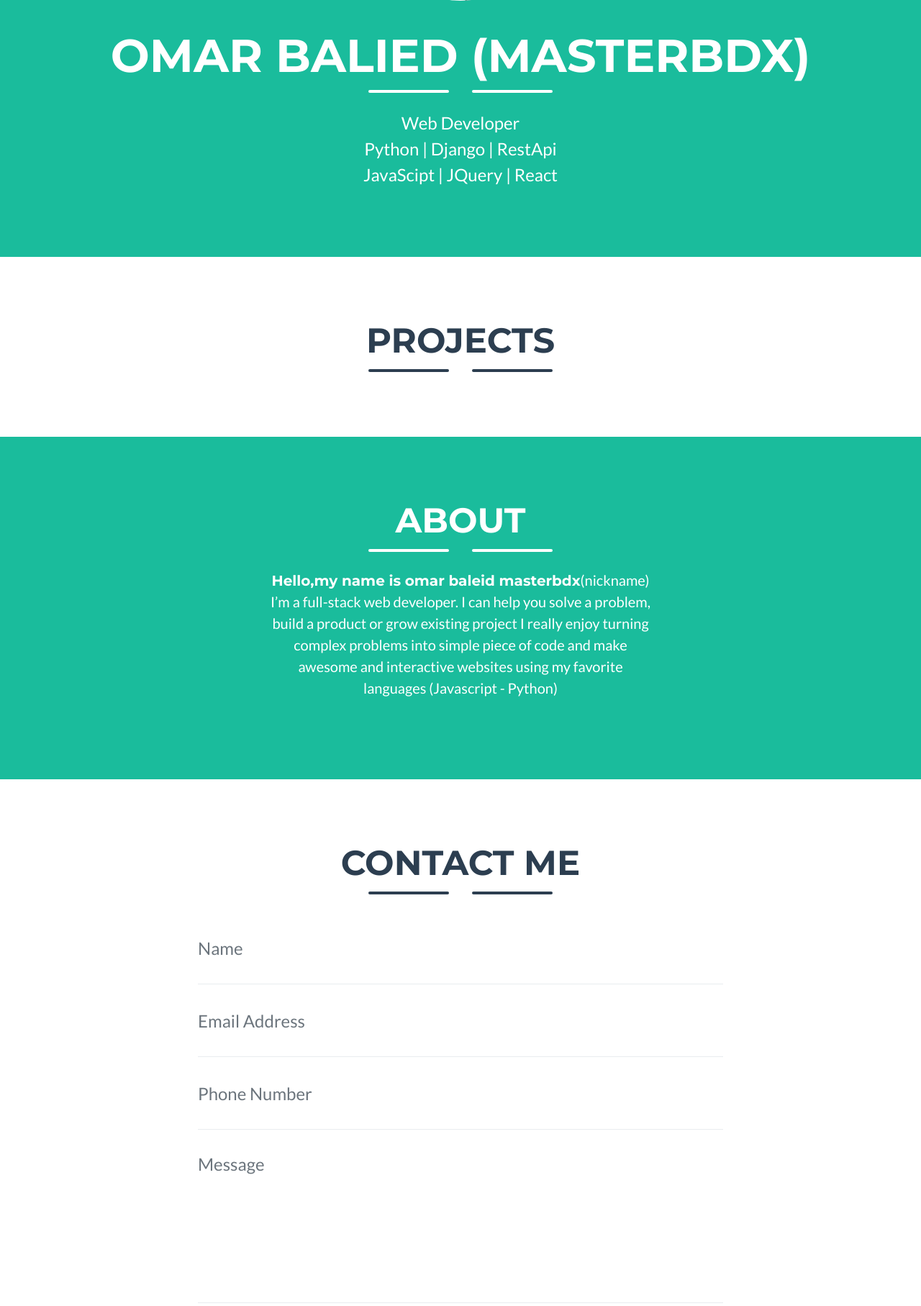
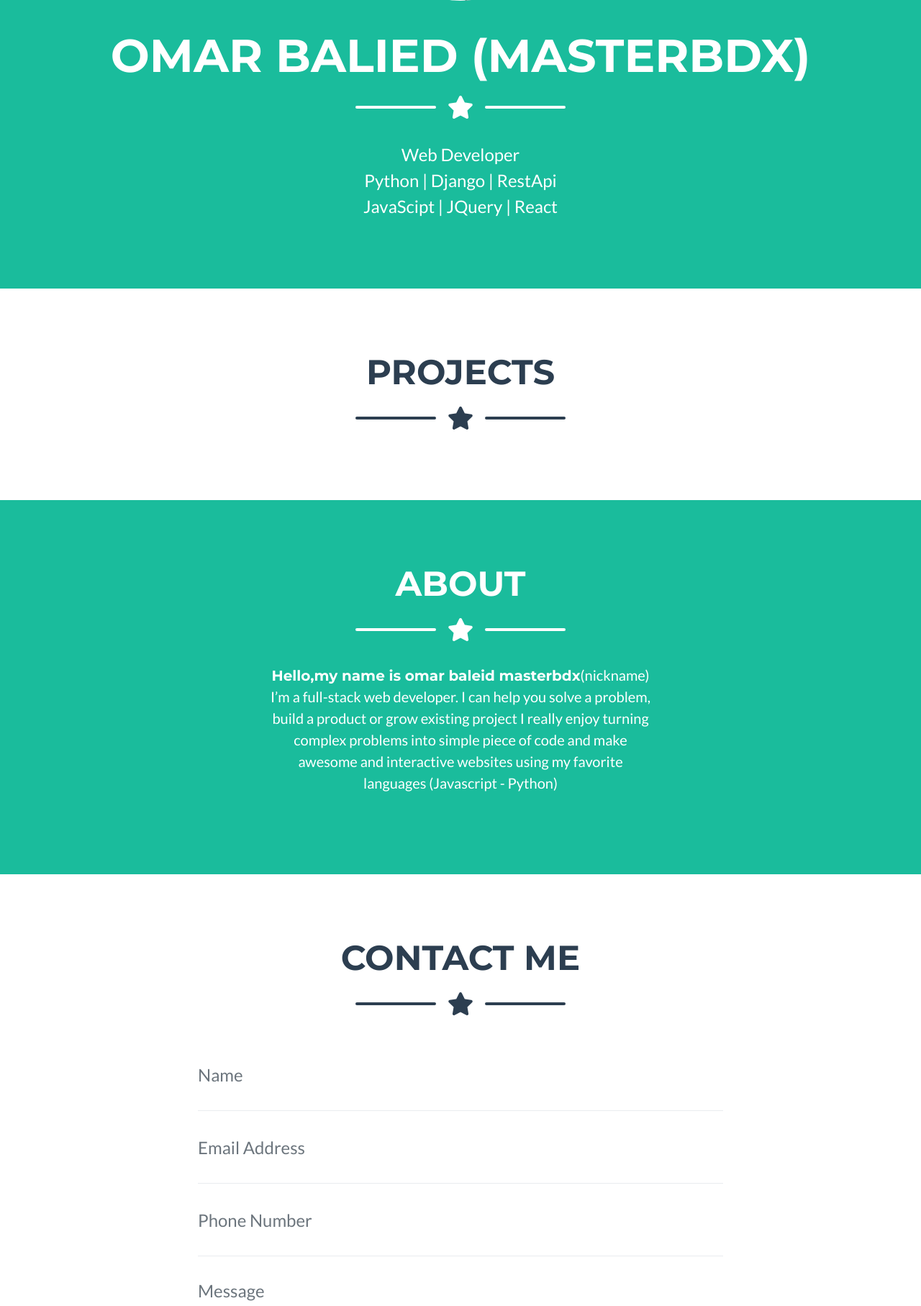
Before and after one commit to MasterBDX/portfolio, a Django app: page / in a window 1280 px wide. Shown: the part 439-2254 px from the top of the page at 72% size. Run offline with Django 3.2, Linux system fonts and the light colour scheme; data that the repository does not hold is empty; some libraries are stand-ins or nearby versions.

Commit message:
i added font-awesome

```diff
--- a/templates/main/snippets/css.html
+++ b/templates/main/snippets/css.html
@@ -2,6 +2,8 @@
 <!-- Custom fonts for this theme -->
  <link rel="shortcut icon" href="/" />
 
+ 	<link href="{% static 'vendor/fontawesome-free/all.min.css' %}"
+  		rel="stylesheet">
 
 
   <link href="https://fonts.googleapis.com/css?family=Montserrat:400,700" rel="stylesheet" type="text/css">
```
